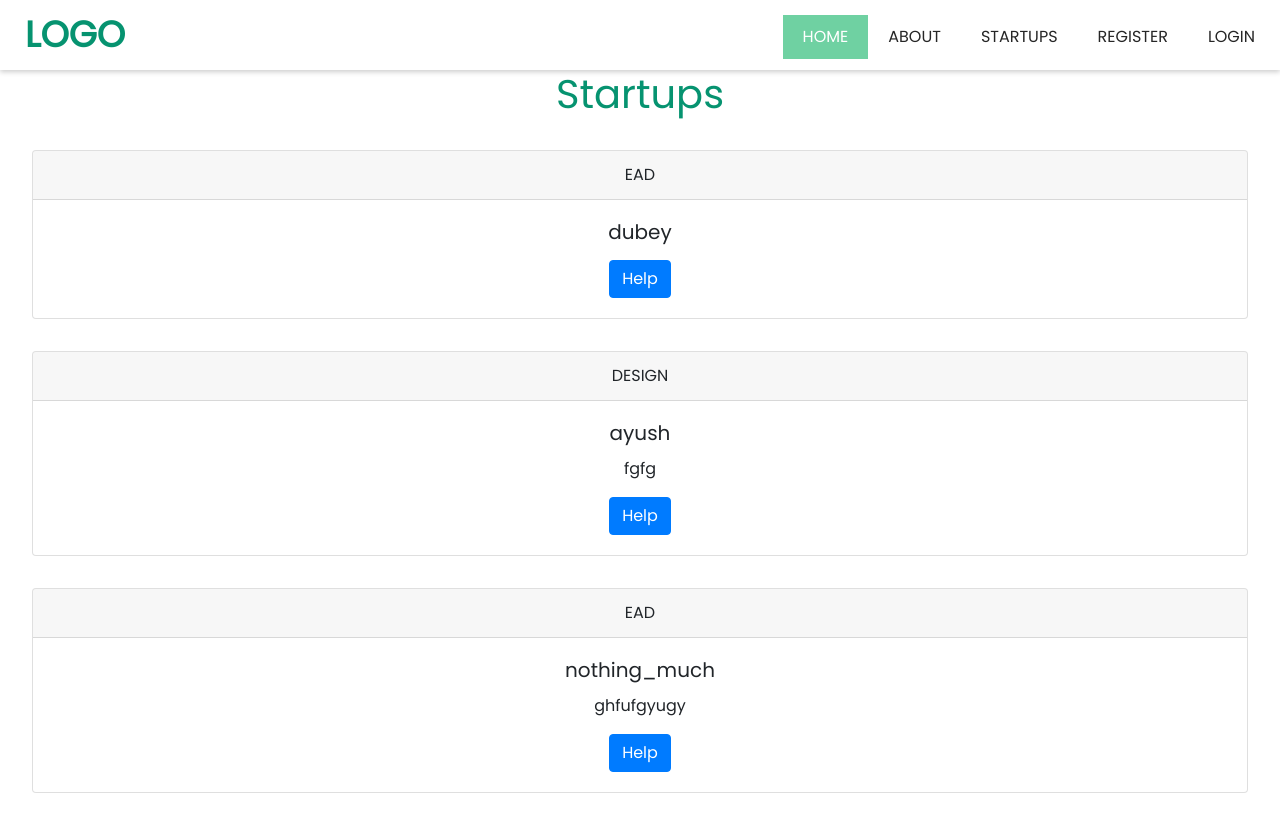
After one commit to dubeyaayush07/startup_platform, a Django app: page /startups/ in a window 1280 px wide. The commit adds this page. Run offline with Django 3.2, Linux system fonts and the light colour scheme; data comes from the database, SQL or seed files in the repository; some libraries are stand-ins or nearby versions; some web fonts are replaced.

Commit message:
first commit

```diff
--- a/main_app/static/main_app/main.css
+++ b/main_app/static/main_app/main.css
@@ -292,3 +292,7 @@ li:hover {
 .grid-item a:hover {
     color: #069370;
 }
+
+.card {
+    margin: 2rem;
+}
--- a/main_app/templates/main_app/base.html
+++ b/main_app/templates/main_app/base.html
@@ -23,7 +23,7 @@
             <ul>
                 <li><a href="{% url 'home' %}" class="active">HOME</a></li>
                 <li><a href="#">ABOUT</a></li>
-                <li><a href="{% url 'home' %}">STARTUPS</a></li>
+                <li><a href="{% url 'startups' %}">STARTUPS</a></li>
                 {% if not user.is_authenticated %}
                 <li><a href="{% url 'register' %}">REGISTER</a></li>
                 <li><a href="{% url 'login' %}">LOGIN</a></li>
--- /dev/null
+++ b/main_app/templates/main_app/startups.html
@@ -0,0 +1,16 @@
+{% extends "main_app/base.html" %}
+{% block content %}
+    <h1 class="mb-3">Startups</h1>
+    {% for profile in profiles %}
+        <div class="card text-center">
+            <div class="card-header">
+                {{ profile.category }}
+            </div>
+            <div class="card-body">
+            <h5 class="card-title">{{ profile.user.username }}</h5>
+            <p class="card-text">{{ profile.description }}</p>
+            <a href="#" class="btn btn-primary">Help</a>
+            </div>
+        </div>
+    {% endfor %}
+{% endblock content %}
--- a/main_app/urls.py
+++ b/main_app/urls.py
@@ -3,4 +3,5 @@ from . import views
 
 urlpatterns = [
     path('', views.home, name='home'),
+    path('startups/', views.StartupListView.as_view(), name='startups'),
 ]
--- a/main_app/views.py
+++ b/main_app/views.py
@@ -1,4 +1,16 @@
 from django.shortcuts import render
+from users.models import Profile
+from django.views.generic import ListView
+
 
 def home(request):
     return render(request, 'main_app/home.html')
+
+
+class StartupListView(ListView):
+    model = Profile
+    template_name = 'main_app/startups.html'
+    context_object_name = 'profiles'
+
+    def get_queryset(self):
+        return Profile.objects.filter(role='S')
```
